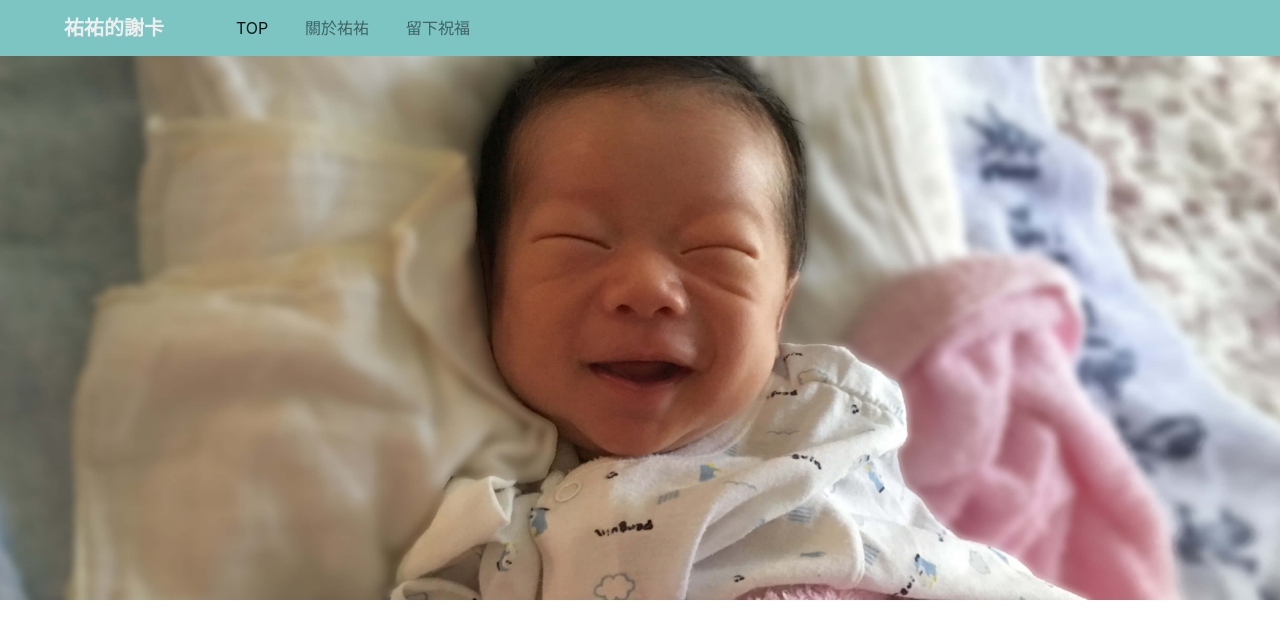
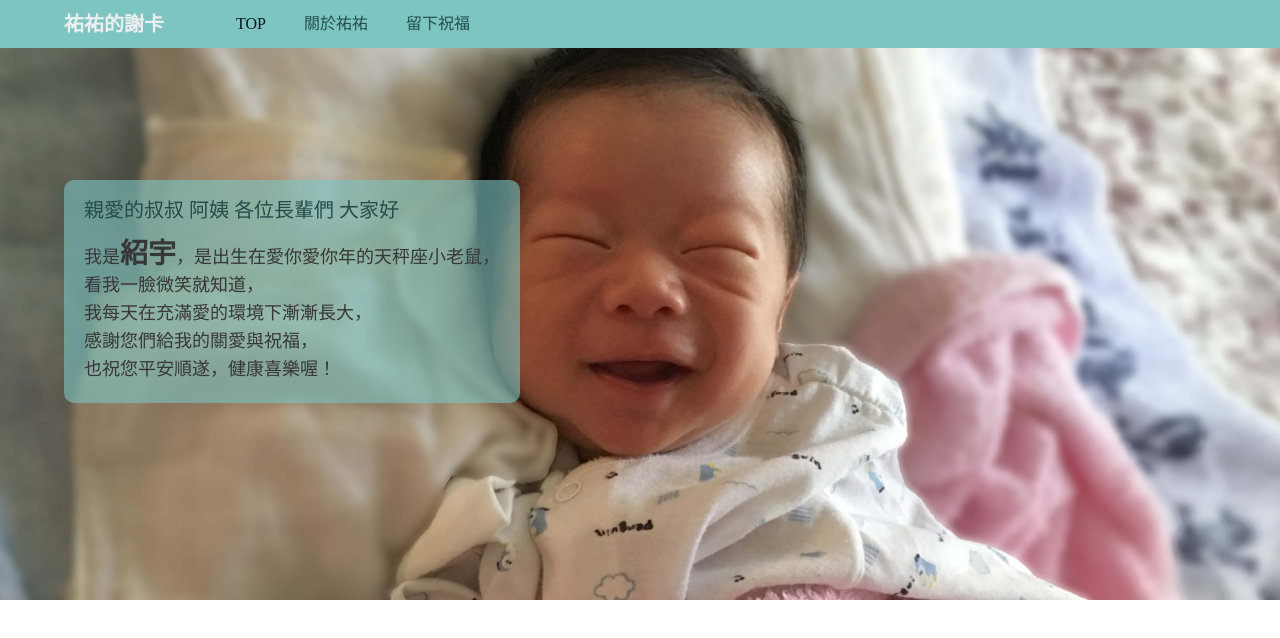
Before and after one commit to yoyo1002/yoyo1002.github.io, a plain HTML site: page index.html in a window 1280 px wide. Shown: the top 638 px of the page. Drawn offline with nearby package versions, Linux system fonts and the light colour scheme.

Commit message:
update banner

```diff
--- a/css/_var.scss
+++ b/css/_var.scss
@@ -1 +1,2 @@
 $themecolor-primary: #7CC5C3;
+$themecolor-dark:  #244D49;
--- a/css/all.scss
+++ b/css/all.scss
@@ -10,21 +10,19 @@ body{
     z-index: 100;
     .navbar-nav{
         width: 250px;
+        .nav-link{
+            color:$themecolor-dark;
+            &:hover{
+                color: #F1F4FC !important;
+            }
+        }
+        .hvr-underline-from-center:before{
+            background-color:$themecolor-dark;
+        }
     }
 }
 
-.nav-link{
-    color: #244D49;
-    &:hover{
-        color: #F1F4FC !important;
-    }
-}
-
-.hvr-underline-from-center:before{
-    background-color: #244D49;
-}
-
-.parallax{
+.banner{
     width: 100vw;
     height: 75vh;
     background-image: url('../img/banner.jpg');
@@ -32,4 +30,31 @@ body{
     background-position: center;
     background-attachment: fixed;
 
+    position: relative;
+    .banner-inside{
+        position: absolute;
+        top: 30%;
+        left: 5%;
+    }
 }
+.banner_text{
+    // width: 20%;
+    background-color: rgba(124,197,195,0.6);
+    padding: 20px;
+    border-radius: 10px;
+
+    .banner_text_title{
+        font-size:20px;
+        color: $themecolor-dark;
+        margin-bottom: 20px;
+    }
+    .banner_text_content{
+        color: rgb(56, 55, 55);
+        font-size: 18px;
+        line-height: 28px;
+        span{
+            font-size: 28px;
+            font-weight: bold;
+        }
+    }
+}
--- a/index.html
+++ b/index.html
@@ -17,6 +17,8 @@
         integrity="sha384-AYmEC3Yw5cVb3ZcuHtOA93w35dYTsvhLPVnYs9eStHfGJvOvKxVfELGroGkvsg+p" crossorigin="anonymous" />
     <!-- Hover.css v2.1.1 -->
     <link href="https://cdnjs.cloudflare.com/ajax/libs/hover.css/2.1.1/css/hover-min.css" rel="stylesheet" />
+        <!-- cssReset -->
+        <link rel="stylesheet" href="https://cdnjs.cloudflare.com/ajax/libs/meyer-reset/2.0/reset.min.css">
     <link rel="stylesheet" href="css/all.css">
 </head>
 
@@ -27,9 +29,9 @@
         src="https://connect.facebook.net/zh_TW/sdk.js#xfbml=1&version=v8.0&appId=362221338350681&autoLogAppEvents=1"
         nonce="cgLbbhKn"></script>
 
-        <!-- navbar -->
+    <!-- navbar -->
     <nav class="navbar navbar-expand-lg navbar-light bg-primary">
-        <a class="navbar-brand text-gray text-bold ml-5" href="#">祐祐的謝卡</a>
+        <h1><a class="navbar-brand text-gray text-bold ml-5" href="#">祐祐的謝卡</a></h1>
         <button class="navbar-toggler" type="button" data-toggle="collapse" data-target="#navbarNav"
             aria-controls="navbarNav" aria-expanded="false" aria-label="Toggle navigation">
             <span class="navbar-toggler-icon"></span>
@@ -48,8 +50,25 @@
             </ul>
         </div>
     </nav>
-    <section class="parallax">
+    <!-- banner -->
+    <section class="banner mb-3">
+        <div class="banner_text banner-inside d-none d-lg-block">
+            <h2 class="banner_text_title">親愛的叔叔 阿姨 各位長輩們 大家好</h2>
+            <p class="banner_text_content">我是<span>紹宇</span>，是出生在愛你愛你年的天秤座小老鼠，<br>
+                看我一臉微笑就知道，<br>
+                我每天在充滿愛的環境下漸漸長大，<br>
+                感謝您們給我的關愛與祝福，<br>
+                也祝您平安順遂，健康喜樂喔！</p>
+        </div>
     </section>
+    <div class="banner_text d-block d-lg-none text-center w-75 m-auto">
+        <h2 class="banner_text_title">親愛的叔叔 阿姨 各位長輩們 大家好</h2>
+        <p class="banner_text_content">我是<span>紹宇</span>，是出生在愛你愛你年的天秤座小老鼠，<br>
+            看我一臉微笑就知道，<br>
+            我每天在充滿愛的環境下漸漸長大，<br>
+            感謝您們給我的關愛與祝福，<br>
+            也祝您平安順遂，健康喜樂喔！</p>
+    </div>
     <section class="content container">
         <div class="row">
             <div class="col text"></div>
```
Also changed, not shown: css/all.css, 1 other file.
